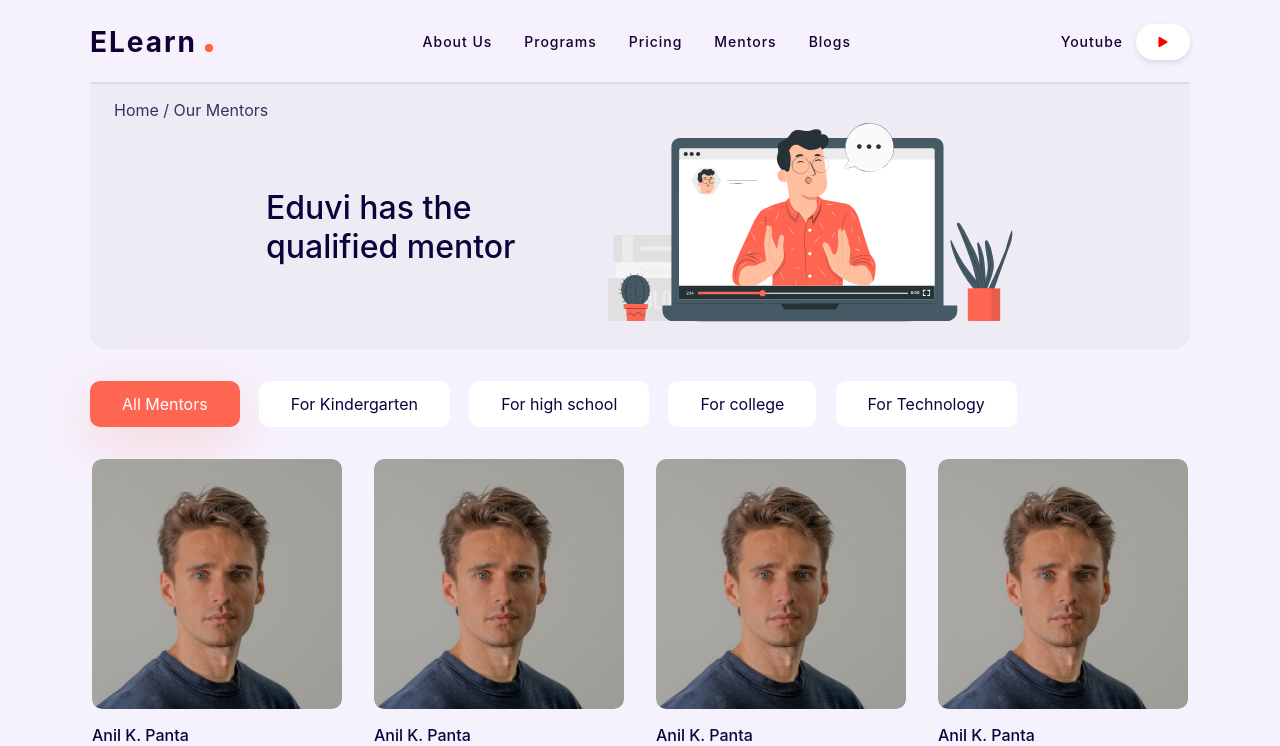
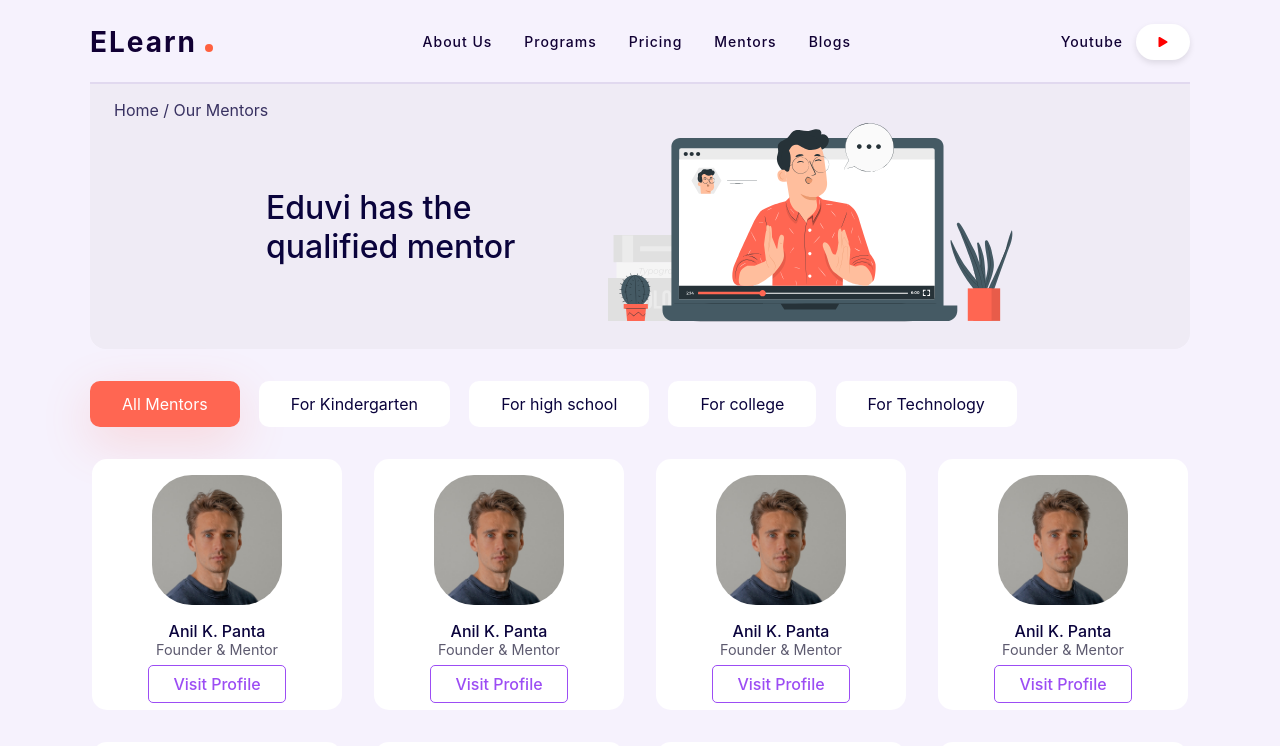
Before and after one commit to AnilK-Panta/E-Learning, a React (Create React App) app: page /mentors in a window 1280 px wide. Shown: the top 746 px of the page. Built offline with nearby package versions, Linux system fonts and the light colour scheme.

Commit message:
mentor card changed

```diff
--- a/src/App.css
+++ b/src/App.css
@@ -42,3 +42,7 @@ input::placeholder {
   box-shadow: 0px 15px 50px rgba(255, 102, 82, 0.2);
   color: white;
 }
+.mentorCardBtn:hover {
+  background-color: #9c4de4 !important;
+  color: white !important;
+}
--- a/src/Components/MentorCard.js
+++ b/src/Components/MentorCard.js
@@ -1,22 +1,33 @@
+import { Link } from "react-router-dom";
+
 export default function MentorCard() {
   return (
     <div
       style={{
         width: "250px",
+        backgroundColor: "#FFFFFF",
+        borderRadius: "15px",
+        display: "flex",
+        flexDirection: "column",
+        alignItems: "center",
+        gap: "1em",
+        padding: "1em 0",
       }}
     >
       <img
         src="./image/mentor1.png"
         alt="mentor"
         style={{
-          width: "250px",
-          height: "250px",
-          borderRadius: "10px",
+          width: "130px",
+          height: "130px",
+          borderRadius: "40px",
         }}
       />
       <div
         style={{
-          marginTop: ".8em",
+          display: "flex",
+          flexDirection: "column",
+          alignItems: "center",
         }}
       >
         <span
@@ -36,6 +47,25 @@ export default function MentorCard() {
           Founder & Mentor
         </p>
       </div>
+      <Link
+        to="/"
+        style={{
+          textDecoration: "none",
+        }}
+      >
+        <span
+          className="mentorCardBtn"
+          style={{
+            color: "#9C4DF4",
+            padding: ".5em 1.5em",
+            border: "1px solid #9C4DF4",
+            borderRadius: "5px",
+            fontWeight: "500",
+          }}
+        >
+          Visit Profile
+        </span>
+      </Link>
     </div>
   );
 }
```
